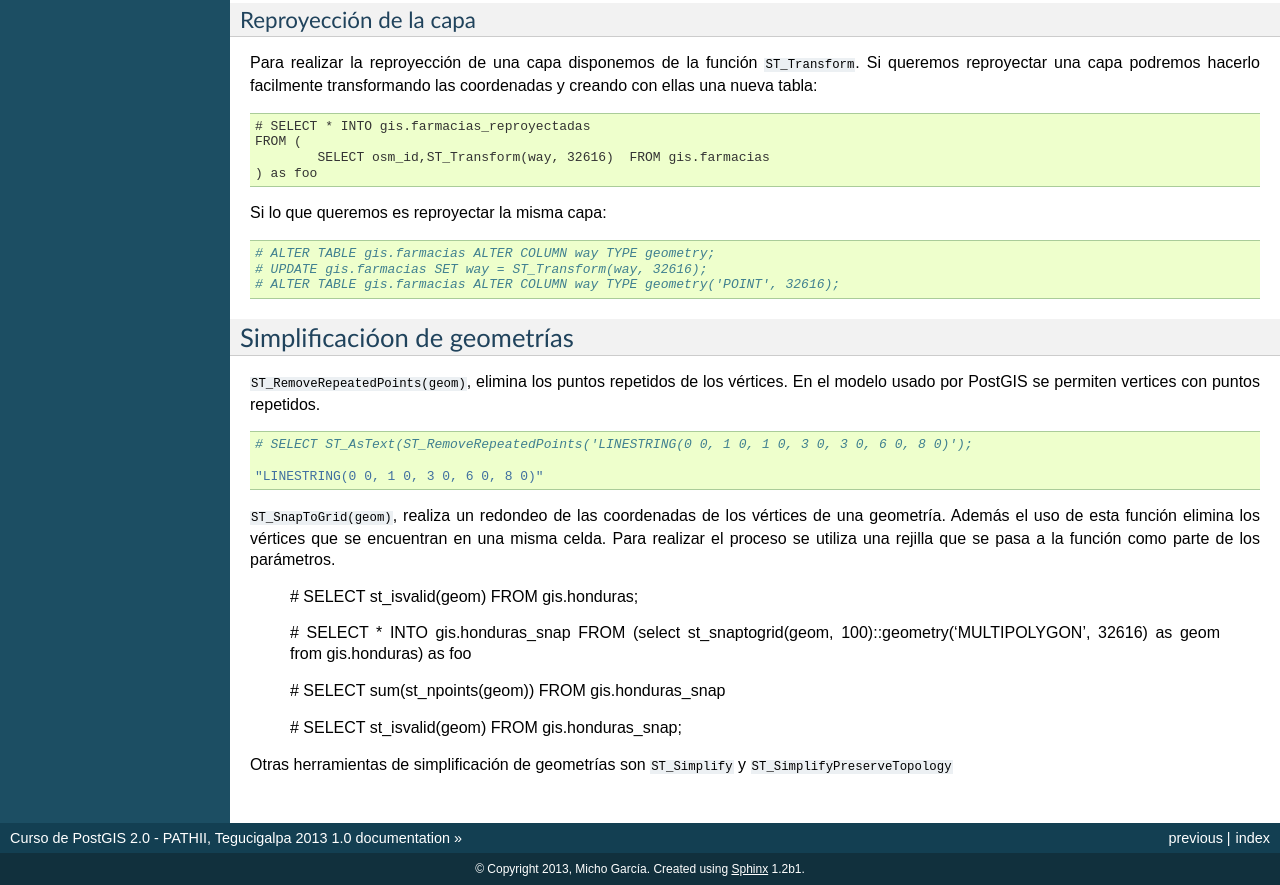
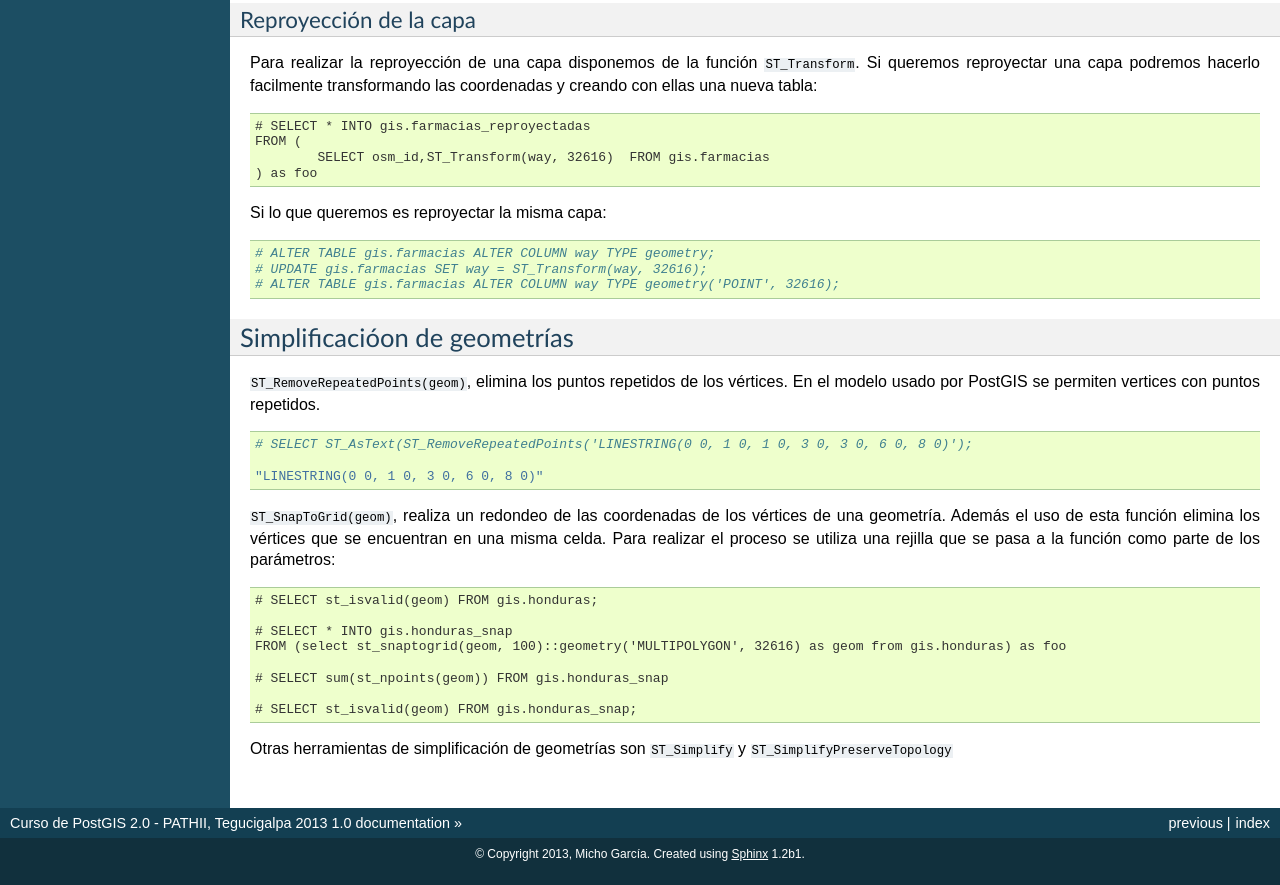
Before and after one commit to michogar/postgis-gn, a plain HTML site: page postgis-analisis-espacial/analisis_espacial.html in a window 1280 px wide. Shown: the part 4937-5822 px from the top of the page. Drawn offline with Linux system fonts and the light colour scheme.

Commit message:
Fixed something

```diff
--- a/postgis-analisis-espacial/analisis_espacial.html
+++ b/postgis-analisis-espacial/analisis_espacial.html
@@ -274,14 +274,16 @@ FROM (
 <span class="s">&quot;LINESTRING(0 0, 1 0, 3 0, 6 0, 8 0)&quot;</span>
 </pre></div>
 </div>
-<p><tt class="docutils literal"><span class="pre">ST_SnapToGrid(geom)</span></tt>, realiza un redondeo de las coordenadas de los vértices de una geometría. Además el uso de esta función elimina los vértices que se encuentran en una misma celda. Para realizar el proceso se utiliza una rejilla que se pasa a la función como parte de los parámetros.</p>
-<blockquote>
-<div><p># SELECT st_isvalid(geom) FROM gis.honduras;</p>
-<p># SELECT * INTO gis.honduras_snap
-FROM (select st_snaptogrid(geom, 100)::geometry(&#8216;MULTIPOLYGON&#8217;, 32616) as geom from gis.honduras) as foo</p>
-<p># SELECT sum(st_npoints(geom)) FROM gis.honduras_snap</p>
-<p># SELECT st_isvalid(geom) FROM gis.honduras_snap;</p>
-</div></blockquote>
+<p><tt class="docutils literal"><span class="pre">ST_SnapToGrid(geom)</span></tt>, realiza un redondeo de las coordenadas de los vértices de una geometría. Además el uso de esta función elimina los vértices que se encuentran en una misma celda. Para realizar el proceso se utiliza una rejilla que se pasa a la función como parte de los parámetros:</p>
+<div class="highlight-python"><pre># SELECT st_isvalid(geom) FROM gis.honduras;
+
+# SELECT * INTO gis.honduras_snap
+FROM (select st_snaptogrid(geom, 100)::geometry('MULTIPOLYGON', 32616) as geom from gis.honduras) as foo
+
+# SELECT sum(st_npoints(geom)) FROM gis.honduras_snap
+
+# SELECT st_isvalid(geom) FROM gis.honduras_snap;</pre>
+</div>
 <p>Otras herramientas de simplificación de geometrías son <tt class="docutils literal"><span class="pre">ST_Simplify</span></tt> y <tt class="docutils literal"><span class="pre">ST_SimplifyPreserveTopology</span></tt></p>
 </div>
 </div>
```
